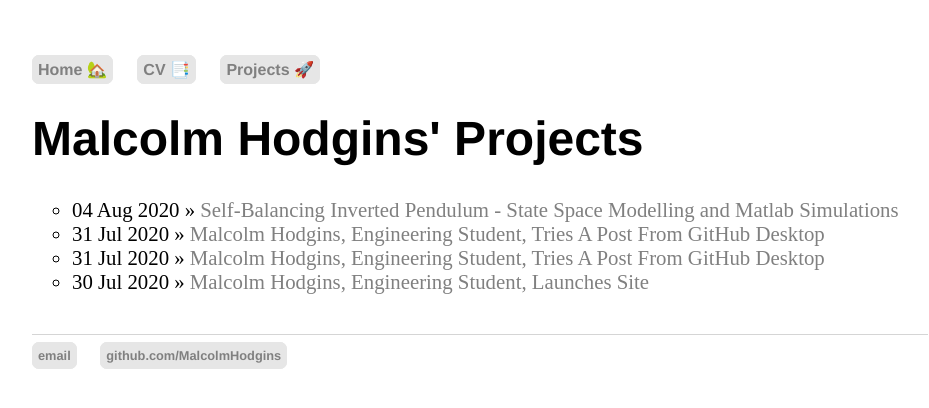
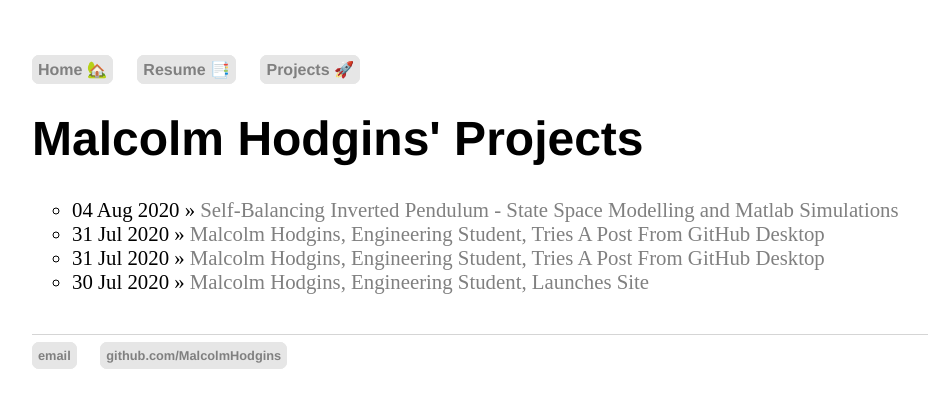
Before and after one commit to MalcolmHodgins/MalcolmHodgins.github.io, a Jekyll site: the page built from blog/index.html, in a window 1280 px wide. Shown: the top 408 px of the page, without its empty margins (160-1089 px from the left). Built offline with Jekyll 4.4.1, drawn with Linux system fonts in a browser that asks for light colours.

Commit message:
Update default.html

```diff
--- a/_layouts/default.html
+++ b/_layouts/default.html
@@ -10,7 +10,7 @@
     		<ul>
         		<li><a href="/">Home 🏡</a></li>
 	        	<!-- <li><a href="/about">About</a></li> -->
-        		<li><a href="/cv">CV 📑</a></li>
+        		<li><a href="/cv">Resume 📑</a></li>
         		<li><a href="/projects">Projects 🚀</a></li>
     		</ul>
 		</nav>
```
